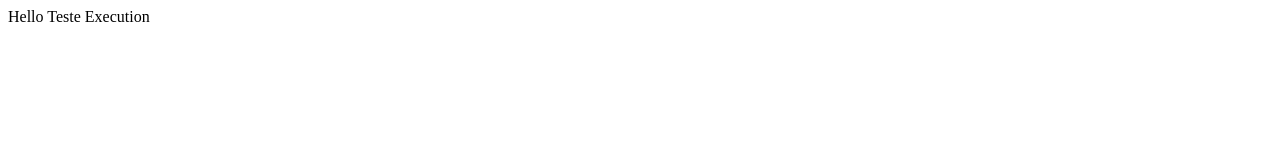
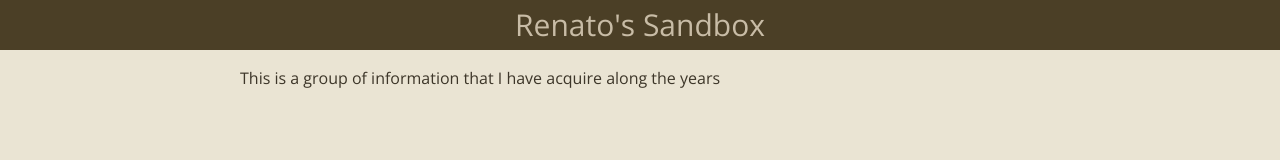
Before and after one commit to renatoferreira656/sandbox, a plain HTML site: page _site/index.html in a window 1280 px wide. Drawn offline with nearby package versions, Linux system fonts and the light colour scheme.

Commit message:
creating style for the sandbox

```diff
--- /dev/null
+++ b/_site/css/main.css
@@ -0,0 +1,19 @@
+body {
+    font-family: 'Open Sans';
+    background-color: #EAE4D3;
+}
+
+header {
+    display: block;
+    padding: 10px 0;
+    text-align: center;
+    font-size: 30px;
+    background-color: #4b3f26;
+    color:#c8bca6;
+}
+
+#content{
+    width: 800px;
+    margin: 20px auto;
+    color: #3D3629;
+}
--- /dev/null
+++ b/_site/css/reset.css
@@ -0,0 +1,48 @@
+/* http://meyerweb.com/eric/tools/css/reset/
+   v2.0 | 20110126
+   License: none (public domain)
+*/
+
+html, body, div, span, applet, object, iframe,
+h1, h2, h3, h4, h5, h6, p, blockquote, pre,
+a, abbr, acronym, address, big, cite, code,
+del, dfn, em, img, ins, kbd, q, s, samp,
+small, strike, strong, sub, sup, tt, var,
+b, u, i, center,
+dl, dt, dd, ol, ul, li,
+fieldset, form, label, legend,
+table, caption, tbody, tfoot, thead, tr, th, td,
+article, aside, canvas, details, embed,
+figure, figcaption, footer, header, hgroup,
+menu, nav, output, ruby, section, summary,
+time, mark, audio, video {
+	margin: 0;
+	padding: 0;
+	border: 0;
+	font-size: 100%;
+	font: inherit;
+	vertical-align: baseline;
+}
+/* HTML5 display-role reset for older browsers */
+article, aside, details, figcaption, figure,
+footer, header, hgroup, menu, nav, section {
+	display: block;
+}
+body {
+	line-height: 1;
+}
+ol, ul {
+	list-style: none;
+}
+blockquote, q {
+	quotes: none;
+}
+blockquote:before, blockquote:after,
+q:before, q:after {
+	content: '';
+	content: none;
+}
+table {
+	border-collapse: collapse;
+	border-spacing: 0;
+}
--- a/_site/index.html
+++ b/_site/index.html
@@ -2,14 +2,21 @@
 <html lang="en">
 <head>
     <title>Teste - Teste</title>
+    <link rel="stylesheet" href="/css/reset.css"/>
+    <link rel="stylesheet" href="/css/main.css"/>
+    <link href="https://fonts.googleapis.com/css?family=Open+Sans:400,700,300" rel="stylesheet" type="text/css">
 
 </head>
 
 <body>
-    <section id="hello">
-
-Hello Teste Execution
+    <header>
+            Renato's Sandbox
+    </header>
+    <div id="content">
+        <section id="hello">
+    This is a group of information that I have acquire along the years
 </section>
 
+    </div>
 </body>
 </html>
--- /dev/null
+++ b/css/main.css
@@ -0,0 +1,19 @@
+body {
+    font-family: 'Open Sans';
+    background-color: #EAE4D3;
+}
+
+header {
+    display: block;
+    padding: 10px 0;
+    text-align: center;
+    font-size: 30px;
+    background-color: #4b3f26;
+    color:#c8bca6;
+}
+
+#content{
+    width: 800px;
+    margin: 20px auto;
+    color: #3D3629;
+}
--- /dev/null
+++ b/css/reset.css
@@ -0,0 +1,48 @@
+/* http://meyerweb.com/eric/tools/css/reset/
+   v2.0 | 20110126
+   License: none (public domain)
+*/
+
+html, body, div, span, applet, object, iframe,
+h1, h2, h3, h4, h5, h6, p, blockquote, pre,
+a, abbr, acronym, address, big, cite, code,
+del, dfn, em, img, ins, kbd, q, s, samp,
+small, strike, strong, sub, sup, tt, var,
+b, u, i, center,
+dl, dt, dd, ol, ul, li,
+fieldset, form, label, legend,
+table, caption, tbody, tfoot, thead, tr, th, td,
+article, aside, canvas, details, embed,
+figure, figcaption, footer, header, hgroup,
+menu, nav, output, ruby, section, summary,
+time, mark, audio, video {
+	margin: 0;
+	padding: 0;
+	border: 0;
+	font-size: 100%;
+	font: inherit;
+	vertical-align: baseline;
+}
+/* HTML5 display-role reset for older browsers */
+article, aside, details, figcaption, figure,
+footer, header, hgroup, menu, nav, section {
+	display: block;
+}
+body {
+	line-height: 1;
+}
+ol, ul {
+	list-style: none;
+}
+blockquote, q {
+	quotes: none;
+}
+blockquote:before, blockquote:after,
+q:before, q:after {
+	content: '';
+	content: none;
+}
+table {
+	border-collapse: collapse;
+	border-spacing: 0;
+}
```
Also changed, not shown: _layouts/default.html (+9 -1 lines), index.html (+1 -2 lines).
